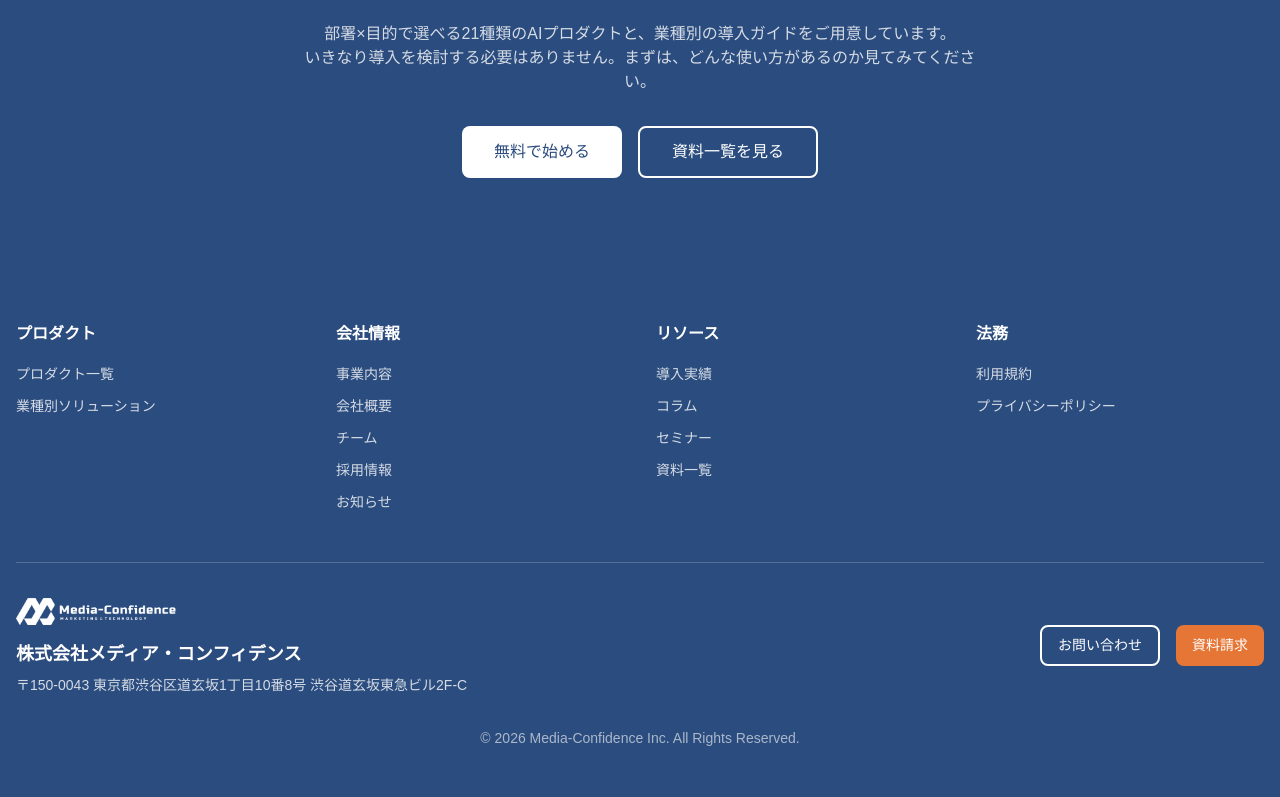
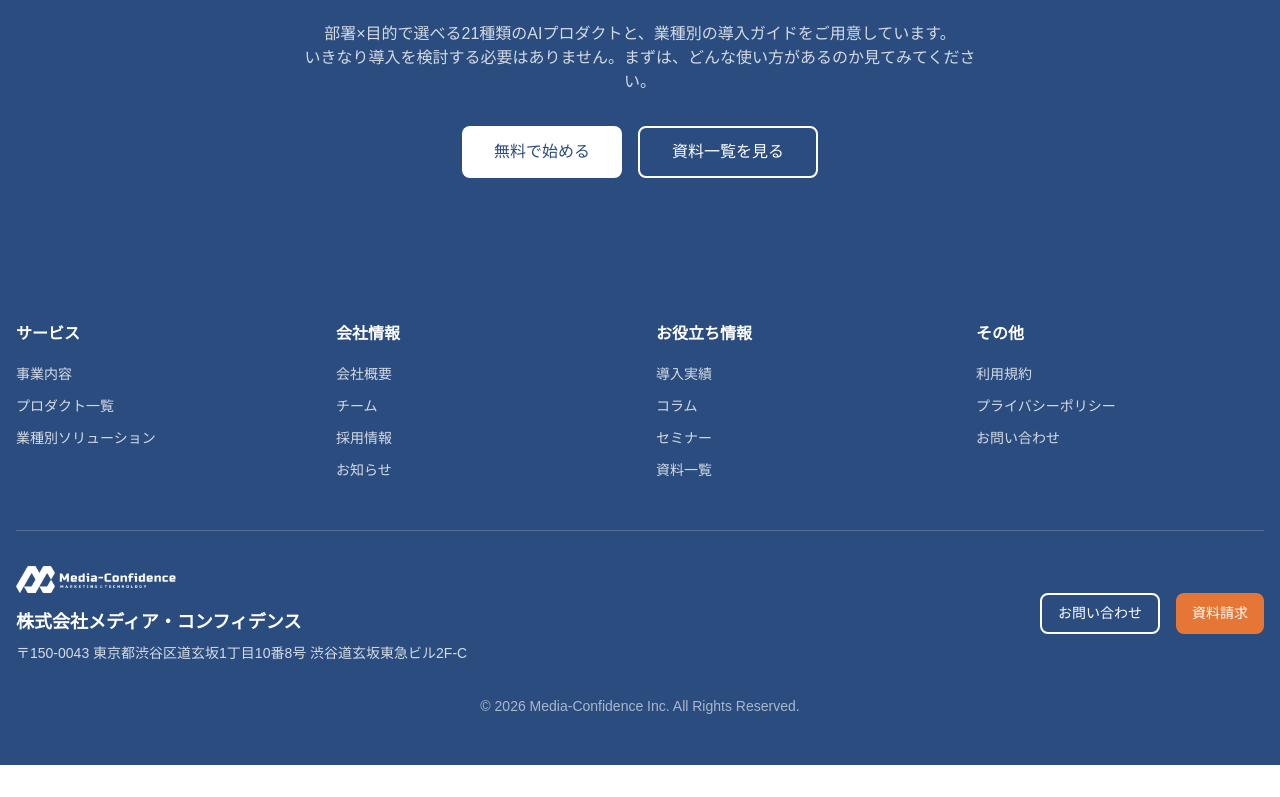
Before and after one commit to HayanoRyuki/corp-media-confidence, a Next.js app: page / in a window 1280 px wide. Shown: the part 2163-2960 px from the top of the page. After the commit the page ends 2928 px from the top, so only its background shows below. Built offline with nearby package versions, Linux system fonts and the light colour scheme; no server answers.

Commit message:
Reorganize footer categories for better balance

```diff
--- a/src/components/layout/Footer.tsx
+++ b/src/components/layout/Footer.tsx
@@ -2,9 +2,10 @@ import Link from "next/link";
 import Image from "next/image";
 
 const footerLinks = {
-  products: {
-    title: "プロダクト",
+  service: {
+    title: "サービス",
     links: [
+      { name: "事業内容", href: "/service" },
       { name: "プロダクト一覧", href: "/product-list" },
       { name: "業種別ソリューション", href: "/industry" },
     ],
@@ -12,7 +13,6 @@ const footerLinks = {
   company: {
     title: "会社情報",
     links: [
-      { name: "事業内容", href: "/service" },
       { name: "会社概要", href: "/company" },
       { name: "チーム", href: "/team" },
       { name: "採用情報", href: "/careers" },
@@ -20,7 +20,7 @@ const footerLinks = {
     ],
   },
   resources: {
-    title: "リソース",
+    title: "お役立ち情報",
     links: [
       { name: "導入実績", href: "/case-studies" },
       { name: "コラム", href: "/column" },
@@ -29,10 +29,11 @@ const footerLinks = {
     ],
   },
   legal: {
-    title: "法務",
+    title: "その他",
     links: [
       { name: "利用規約", href: "/terms" },
       { name: "プライバシーポリシー", href: "/privacy" },
+      { name: "お問い合わせ", href: "/contact" },
     ],
   },
 };
```
